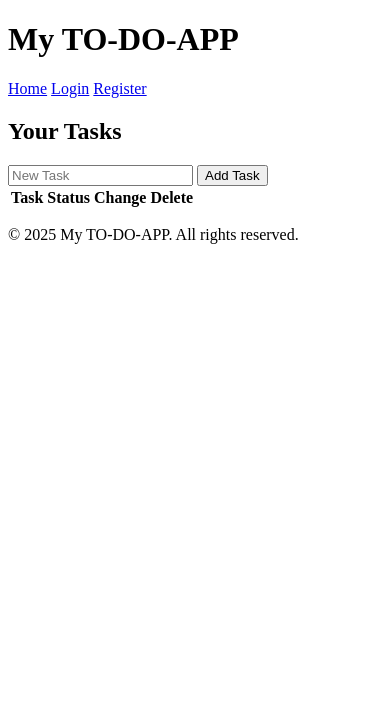
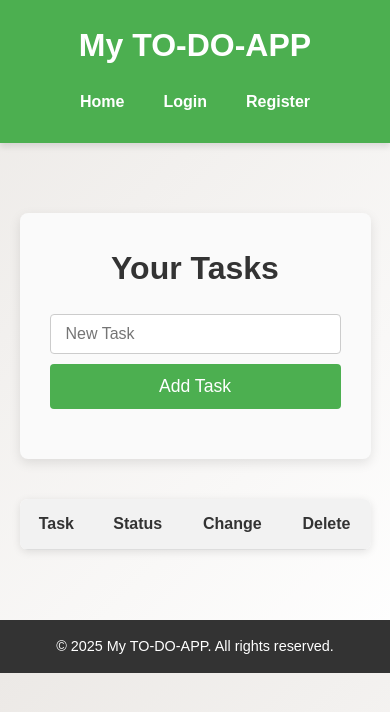
Before and after one commit to Rick13211/TODO_APP, a Python web app: template app/templates/tasks.html in a window 390 px wide. Shown: the top 712 px of the page. Run offline with Jinja, Linux system fonts and the light colour scheme; the template is opened without the code that fills it, so the values that code supplies are empty.

Commit message:
Add CSS styles for layout and components; fix stylesheet link in base template

```diff
--- a/app/static/css/styles.css
+++ b/app/static/css/styles.css
@@ -0,0 +1,441 @@
+/* Reset some default styles for consistency */
+* {
+  margin: 0;
+  padding: 0;
+  box-sizing: border-box;
+}
+
+body {
+  font-family: 'Arial', sans-serif;
+  background-color: #f4f4f9;
+  color: #333;
+  line-height: 1.6;
+}
+
+/* Container for overall layout */
+.container {
+  width: 90%;
+  max-width: 1200px;
+  margin: 0 auto;
+}
+
+/* Header styles */
+header {
+  background-color: #4CAF50;
+  padding: 20px 0;
+  color: #fff;
+  box-shadow: 0 4px 6px rgba(0,0,0,0.1);
+}
+
+header h1 {
+  margin-bottom: 10px;
+  font-size: 2rem;
+  text-align: center;
+}
+
+nav {
+  display: flex;
+  justify-content: center;
+  gap: 15px;
+}
+
+nav a {
+  color: #fff;
+  text-decoration: none;
+  font-weight: bold;
+  padding: 8px 12px;
+  border-radius: 4px;
+  transition: background-color 0.3s;
+}
+
+nav a:hover {
+  background-color: rgba(255, 255, 255, 0.2);
+}
+
+/* Main content styles */
+main {
+  padding: 30px 0;
+}
+
+h2 {
+  text-align: center;
+  margin-bottom: 20px;
+  color: #333;
+}
+
+/* Flash messages */
+.flash {
+  padding: 15px 20px;
+  margin-bottom: 20px;
+  border-radius: 4px;
+  font-weight: bold;
+  width: 100%;
+  max-width: 600px;
+  margin-left: auto;
+  margin-right: auto;
+  text-align: center;
+}
+
+/* Different colors for message categories */
+.flash.success {
+  background-color: #d4edda;
+  color: #155724;
+  border: 1px solid #c3e6cb;
+}
+
+.flash.info {
+  background-color: #d1ecf1;
+  color: #0c5460;
+  border: 1px solid #bee5eb;
+}
+
+.flash.warning {
+  background-color: #fff3cd;
+  color: #856404;
+  border: 1px solid #ffeeba;
+}
+
+/* Task list styles */
+.task-list {
+  list-style: none;
+  max-width: 600px;
+  margin: 0 auto;
+  padding: 0;
+}
+
+.task {
+  background-color: #fff;
+  padding: 15px 20px;
+  margin-bottom: 10px;
+  border-radius: 6px;
+  display: flex;
+  justify-content: space-between;
+  align-items: center;
+  box-shadow: 0 2px 4px rgba(0,0,0,0.1);
+}
+
+.task .title {
+  font-size: 1.2rem;
+  flex: 1;
+  margin-right: 10px;
+}
+
+.task .status {
+  font-size: 0.9rem;
+  padding: 4px 8px;
+  border-radius: 4px;
+  background-color: #eee;
+}
+
+.task button {
+  background-color: #ff4d4d;
+  border: none;
+  padding: 8px 12px;
+  border-radius: 4px;
+  color: #fff;
+  cursor: pointer;
+  font-weight: bold;
+  transition: background-color 0.3s;
+}
+
+.task button:hover {
+  background-color: #e60000;
+}
+
+/* Add Task form styles */
+form.add-task {
+  display: flex;
+  justify-content: center;
+  margin-bottom: 30px;
+  flex-wrap: wrap;
+}
+
+form.add-task input[type="text"] {
+  padding: 10px 15px;
+  font-size: 1rem;
+  border-radius: 4px;
+  border: 1px solid #ccc;
+  width: 70%;
+  max-width: 400px;
+  margin-right: 10px;
+}
+
+form.add-task button {
+  background-color: #4CAF50;
+  border: none;
+  padding: 10px 20px;
+  border-radius: 4px;
+  color: #fff;
+  font-size: 1rem;
+  cursor: pointer;
+  transition: background-color 0.3s;
+}
+
+form.add-task button:hover {
+  background-color: #45a049;
+}
+
+/* Footer styles */
+footer {
+  background-color: #333;
+  color: #fff;
+  text-align: center;
+  padding: 15px 0;
+  margin-top: 40px;
+  font-size: 0.9rem;
+}
+/* Container for the login box */
+.login_box {
+  max-width: 400px;
+  margin: 80px auto;
+  padding: 30px;
+  background-color: #ffffff;
+  border-radius: 8px;
+  box-shadow: 0 4px 12px rgba(0, 0, 0, 0.1);
+  transition: box-shadow 0.3s, transform 0.3s;
+}
+
+.login_box:hover {
+  box-shadow: 0 8px 20px rgba(0, 0, 0, 0.2);
+  transform: translateY(-2px);
+}
+
+.login_box h2 {
+  text-align: center;
+  margin-bottom: 20px;
+  color: #333;
+  font-size: 1.8rem;
+}
+
+/* Form group styling */
+.form-group {
+  margin-bottom: 15px;
+}
+
+.form-group label {
+  display: block;
+  margin-bottom: 6px;
+  font-weight: 600;
+  color: #555;
+}
+
+.form-group input {
+  width: 100%;
+  padding: 10px 15px;
+  border: 1px solid #ccc;
+  border-radius: 4px;
+  font-size: 1rem;
+  transition: border-color 0.3s, box-shadow 0.3s;
+}
+
+.form-group input:focus {
+  outline: none;
+  border-color: #4CAF50;
+  box-shadow: 0 0 5px rgba(76, 175, 80, 0.5);
+}
+
+/* Submit button styling */
+button[type="submit"] {
+  width: 100%;
+  padding: 12px;
+  background-color: #4CAF50;
+  border: none;
+  border-radius: 4px;
+  color: #fff;
+  font-size: 1.1rem;
+  cursor: pointer;
+  transition: background-color 0.3s, transform 0.2s;
+}
+
+button[type="submit"]:hover {
+  background-color: #45a049;
+  transform: translateY(-2px);
+}
+
+/* Optional: Add a subtle background for the entire page */
+body {
+  background: linear-gradient(135deg, #ece9e6, #ffffff);
+  font-family: 'Arial', sans-serif;
+}
+
+/* Container for the registration box */
+.registration-box {
+  max-width: 400px;
+  margin: 80px auto;
+  padding: 30px;
+  background-color: #ffffff;
+  border-radius: 8px;
+  box-shadow: 0 4px 12px rgba(0, 0, 0, 0.1);
+  transition: box-shadow 0.3s, transform 0.3s;
+}
+
+.registration-box:hover {
+  box-shadow: 0 8px 20px rgba(0, 0, 0, 0.2);
+  transform: translateY(-2px);
+}
+
+.registration-box h2 {
+  text-align: center;
+  margin-bottom: 20px;
+  color: #333;
+  font-size: 1.8rem;
+}
+
+/* Form group styling */
+.form-group {
+  margin-bottom: 15px;
+}
+
+.form-group label {
+  display: block;
+  margin-bottom: 6px;
+  font-weight: 600;
+  color: #555;
+}
+
+.form-group input {
+  width: 100%;
+  padding: 10px 15px;
+  border: 1px solid #ccc;
+  border-radius: 4px;
+  font-size: 1rem;
+  transition: border-color 0.3s, box-shadow 0.3s;
+}
+
+.form-group input:focus {
+  outline: none;
+  border-color: #4CAF50;
+  box-shadow: 0 0 5px rgba(76, 175, 80, 0.5);
+}
+
+/* Submit button styling */
+button[type="submit"] {
+  width: 100%;
+  padding: 12px;
+  background-color: #4CAF50;
+  border: none;
+  border-radius: 4px;
+  color: #fff;
+  font-size: 1.1rem;
+  cursor: pointer;
+  transition: background-color 0.3s, transform 0.2s;
+}
+
+button[type="submit"]:hover {
+  background-color: #45a049;
+  transform: translateY(-2px);
+}
+
+/* Optional: Style the body background for aesthetic appeal */
+body {
+  background: linear-gradient(135deg, #ece9e6, #ffffff);
+  font-family: 'Arial', sans-serif;
+}
+
+/* Container for task section */
+.task-box {
+  max-width: 800px;
+  margin: 40px auto;
+  padding: 30px;
+  background-color: #fafafa;
+  border-radius: 8px;
+  box-shadow: 0 4px 12px rgba(0, 0, 0, 0.1);
+  transition: box-shadow 0.3s, transform 0.3s;
+}
+
+.task-box:hover {
+  box-shadow: 0 8px 20px rgba(0, 0, 0, 0.2);
+  transform: translateY(-2px);
+}
+
+.task-box h2 {
+  text-align: center;
+  margin-bottom: 20px;
+  color: #333;
+  font-size: 2rem;
+}
+
+/* Task input form styling */
+.task-form {
+  display: flex;
+  gap: 10px;
+  margin-bottom: 20px;
+}
+
+.task-form input[type="text"] {
+  flex: 1;
+  padding: 10px 15px;
+  border: 1px solid #ccc;
+  border-radius: 4px;
+  font-size: 1rem;
+  transition: border-color 0.3s, box-shadow 0.3s;
+}
+
+.task-form input[type="text"]:focus {
+  outline: none;
+  border-color: #4CAF50;
+  box-shadow: 0 0 5px rgba(76, 175, 80, 0.5);
+}
+
+/* Add Task Button */
+.btn {
+  padding: 10px 20px;
+  background-color: #4CAF50;
+  border: none;
+  border-radius: 4px;
+  color: #fff;
+  font-size: 1rem;
+  cursor: pointer;
+  transition: background-color 0.3s, transform 0.2s;
+}
+
+.btn:hover {
+  background-color: #45a049;
+  transform: translateY(-2px);
+}
+
+/* Clear Tasks Button */
+.clear-btn {
+  background-color: #f44336;
+  margin-top: 10px;
+}
+
+.clear-btn:hover {
+  background-color: #d32f2f;
+}
+
+/* Tasks table styling */
+.task-table {
+  width: 100%;
+  border-collapse: collapse;
+  margin-top: 30px;
+  background-color: #fff;
+  border-radius: 8px;
+  overflow: hidden;
+  box-shadow: 0 2px 8px rgba(0,0,0,0.1);
+}
+
+.task-table th, .task-table td {
+  padding: 12px 15px;
+  text-align: center;
+  border-bottom: 1px solid #ddd;
+}
+
+.task-table th {
+  background-color: #f2f2f2;
+  font-weight: 600;
+}
+
+.task-table tr:hover {
+  background-color: #f9f9f9;
+}
+
+/* Responsive adjustments */
+@media(max-width: 768px) {
+  .task-form {
+    flex-direction: column;
+  }
+  .task-form input[type="text"] {
+    width: 100%;
+  }
+}
--- a/app/templates/base.html
+++ b/app/templates/base.html
@@ -4,7 +4,7 @@
   <meta charset="UTF-8">
   <meta name="viewport" content="width=device-width, initial-scale=1.0">
   <title>{% block title %} TODO App {% endblock %}</title>
-  <link rel="stylesheet" href="{{ url_for('static', filename='styles.css') }}">
+  <link rel="stylesheet" href="{{ url_for('static', filename='css/styles.css') }}">
 
 </head>
 <body>
--- a/run.py
+++ b/run.py
@@ -5,6 +5,7 @@ from app.models import Task
 app = createApp()
 
 with app.app_context():
+  db.drop_all()
   db.create_all()
 
 if __name__ == "__main__":
```
Also changed, not shown: instance/todo.db.
